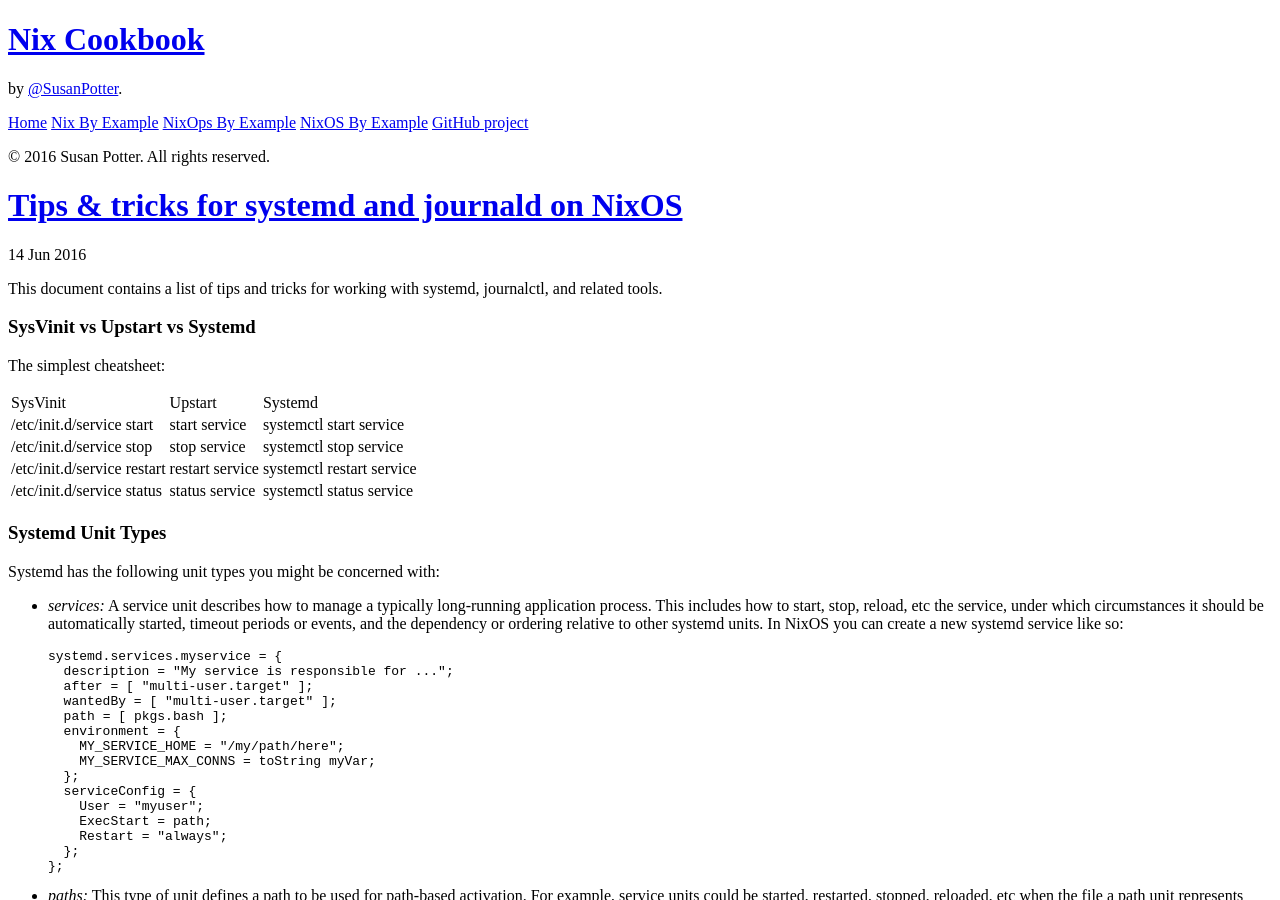
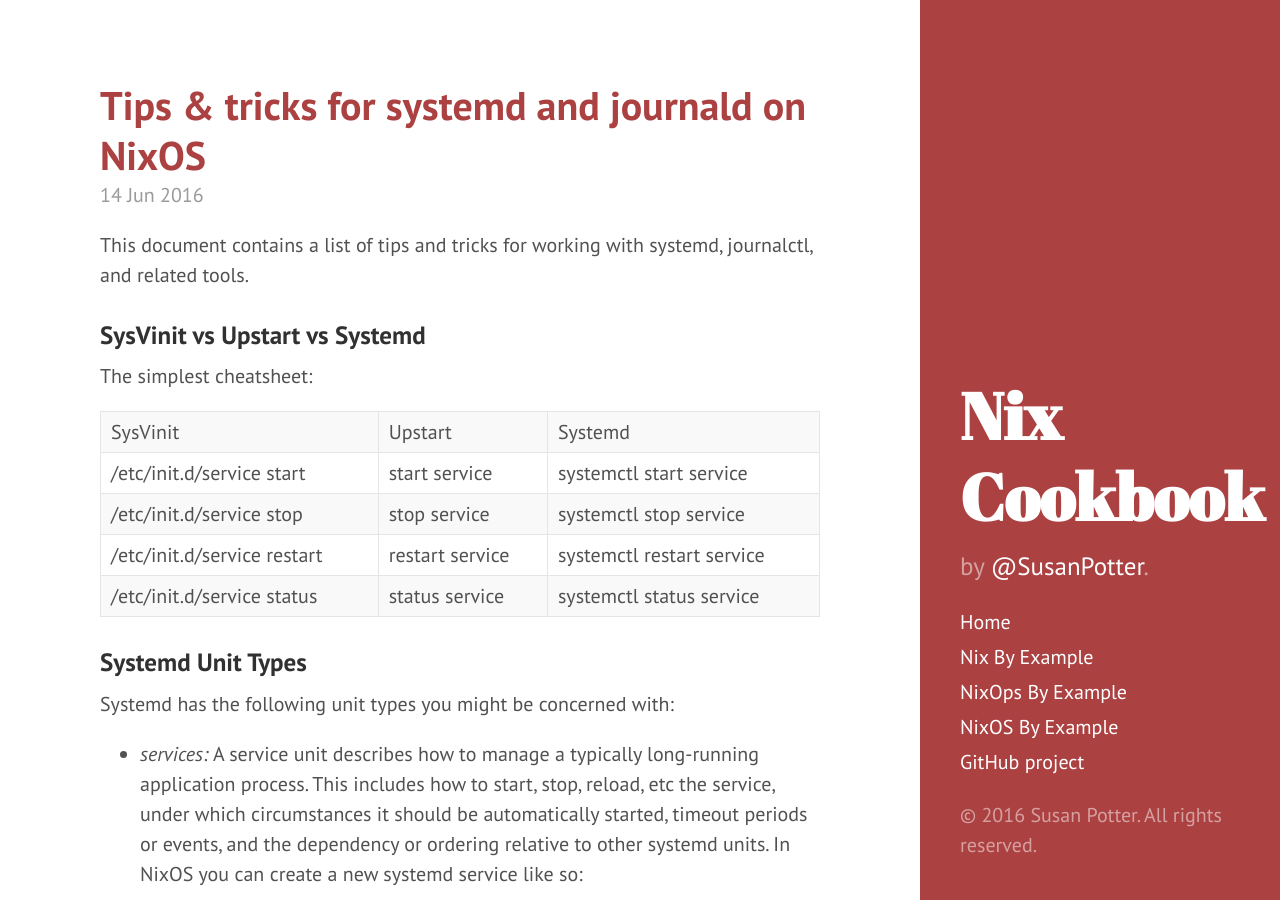
Before and after one commit to functionalops/nix-cookbook, a Jekyll site: the page built from index.html, in a window 1280 px wide and 900 px high. Built offline with Jekyll 4.4.1, drawn with Linux system fonts in a browser that asks for light colours; Markdown is read by kramdown in place of the engine named in the settings; the list of posts is cut into pages by our own code.

Commit message:
Fix <HEAD> baseurl links

```diff
--- a/_includes/head.html
+++ b/_includes/head.html
@@ -15,9 +15,9 @@
   </title>
 
   <!-- CSS -->
-  <link rel="stylesheet" href="{{ site.baseurl }}/public/css/poole.css">
-  <link rel="stylesheet" href="{{ site.baseurl }}/public/css/syntax.css">
-  <link rel="stylesheet" href="{{ site.baseurl }}/public/css/hyde.css">
+  <link rel="stylesheet" href="/{{ site.baseurl }}/public/css/poole.css">
+  <link rel="stylesheet" href="/{{ site.baseurl }}/public/css/syntax.css">
+  <link rel="stylesheet" href="/{{ site.baseurl }}/public/css/hyde.css">
   <link rel="stylesheet" href="http://fonts.googleapis.com/css?family=PT+Sans:400,400italic,700|Abril+Fatface">
 
   <!-- Icons -->
@@ -25,5 +25,5 @@
                                  <link rel="shortcut icon" href="{{ site.baseurl }}/public/favicon.ico">
 
   <!-- RSS -->
-  <link rel="alternate" type="application/rss+xml" title="RSS" href="{{ site.baseurl }}/atom.xml">
+  <link rel="alternate" type="application/rss+xml" title="RSS" href="/{{ site.baseurl }}/atom.xml">
 </head>
```
